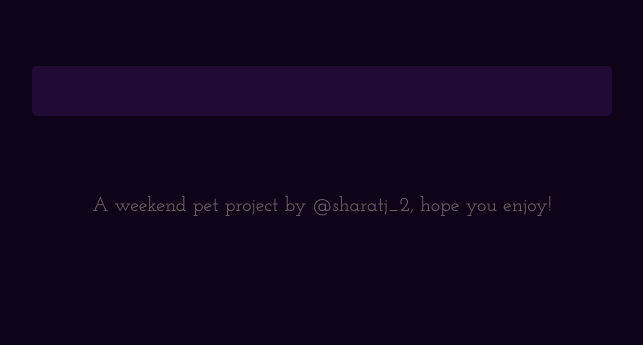
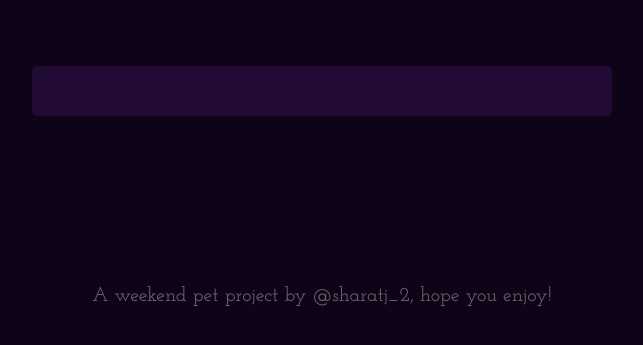
Before and after one commit to Sharatjacob2/personal_wiki, a Flask app: page / in a window 1280 px wide. Shown: the part 221-566 px from the top of the page, without its empty margins (318-961 px from the left). Run offline with Flask 3, Linux system fonts and the light colour scheme.

Commit message:
slipped up with app.py

```diff
--- a/app.py
+++ b/app.py
@@ -22,5 +22,5 @@ def llm_context_output():
     output_explanation, output_tags  =  in_context_explainer(context, topic)
     return jsonify({"explanation": output_explanation, "tags": output_tags})
 
-if __name__ == '__main__':
-    app.run(port=5000, debug=True)
+# if __name__ == '__main__':
+#     app.run(port=5000, debug=True)
--- a/static/styles.css
+++ b/static/styles.css
@@ -94,7 +94,7 @@ input[type=text] {
     font-family: Josefin Slab;
     font-size: 20px;
     font-weight: 500;
-    margin-top: 10px;
+    margin-top: 100px;
     margin-bottom: 30px;
     bottom: 10px;
     opacity: 0.4;
```
